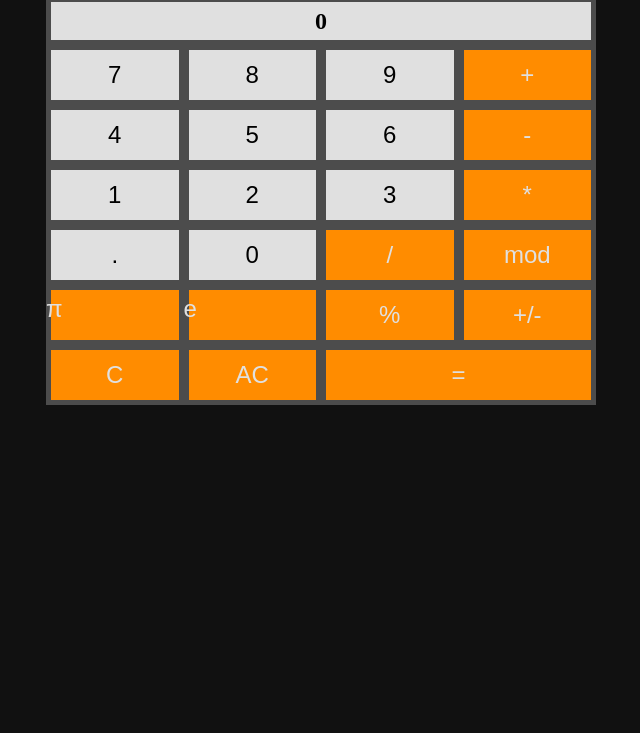
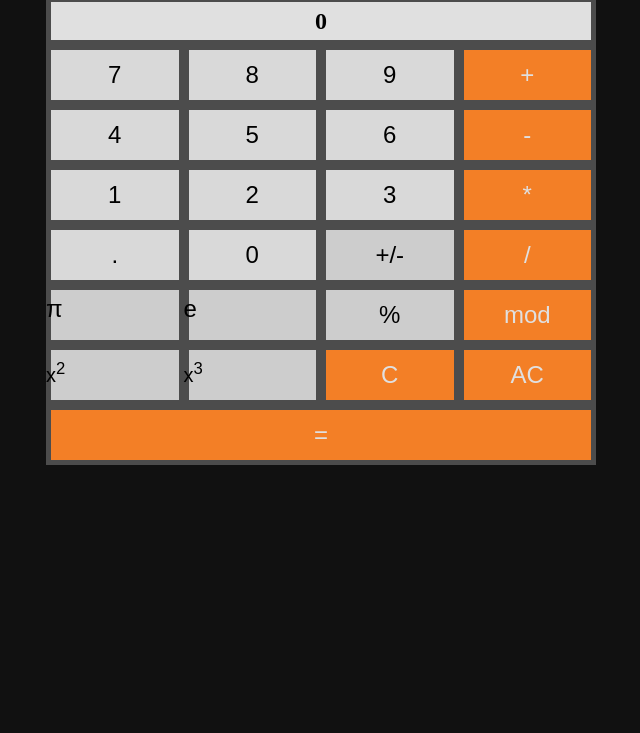
Before and after one commit to JoniWeiss-tiy/wk-03-calulator, a plain HTML site: page index.html in a window 1280 px wide. Shown: the part 67-800 px from the top of the page, without its empty margins (319-959 px from the left). Drawn offline with Linux system fonts and the light colour scheme.

Commit message:
feat(core) Add sci functions, refactor button functions

```diff
--- a/css/master.css
+++ b/css/master.css
@@ -82,6 +82,7 @@ section.calc-form-container {
 
 button {
   box-shadow: 0 0 0 5px #4c4c4c inset;
+  white-space: nowrap;
   width: 25%;
   height: 2.5em;
   border: none;
@@ -99,29 +100,27 @@ button:active {
 }
 
 button.orange  {
-  background-color: #ff8c00;
+  background-color: #f37f26;
   color: #e0e0e0;
 }
 
 button.white {
-  background-color: #e0e0e0;
+  background-color: #d9d9d9;
+}
 
+button.dark-white {
+  background-color: #cdcdcd;
 }
 
 button:last-child {
   flex-grow: 3;
 }
 
-
-.text-btns {
-  font-weight: normal;
-}
-
 .hide-on-sm {
   display: none;
 }
 
-@media only screen and (min-width: 1000px) {
+@media only screen and (min-width: 600px) {
   .hide-on-sm {
     display: inherit;
   }
--- a/index.html
+++ b/index.html
@@ -9,7 +9,7 @@
     <body>
       <div class="container">
         <header>
-          <h1>My Awesome Calculator</h1>
+          <h1>Joni Calc</h1>
         </header>
         <section class="display-container">
           <h2 id="display"></h2>
@@ -46,19 +46,23 @@
 
             <button id="0" class="num white"
             type="button" name="zero">0</button>
+            <button id="+/-" class="imediate-op dark-white text-btns"
+            type="button" name="+/-">+/-</button>
             <button id="/" class="op orange"
             type="button" name="divide">/</button>
+
+            <button id="3.14159" class="num dark-white hide-on-sm"
+            type="button" name="pi">&#960;</button>
+            <button id="2.72" class="num dark-white hide-on-sm"
+            type="button" name="e">e</button>
+            <button id="pct" class="imediate-op dark-white text-btns"
+            type="button" name="pct">%</button>
             <button id="mod" class="op orange text-btns"
             type="button" name="mod">mod</button>
-
-            <button id="3.14159" class="num orange hide-on-sm"
-            type="button" name="pi">&#960;</button>
-            <button id="2.72" class="num orange hide-on-sm"
-            type="button" name="e">e</button>
-            <button id="pct" class="orange text-btns"
-            type="button" name="pct" onclick="calc.calcPct()">%</button>
-            <button id="+/-" class="orange text-btns"
-            type="button" name="+/-" onclick="calc.switchPosNeg()">+/-</button>
+            <button id="^2" class="imediate-op dark-white hide-on-sm"
+            type="button" name="^2"><small>x<sup>2</sup></small></button>
+            <button id="^3" class="imediate-op dark-white hide-on-sm"
+            type="button" name="^3"><small>x<sup>3</sup></small></button>
             <button id="c" class="orange text-btns"
             type="button" name="clear" onclick="calc.onClear()">C</button>
             <button id="ac" class="orange text-btns"
--- a/js/calc.js
+++ b/js/calc.js
@@ -12,8 +12,13 @@ let buttonWatchers = (function() {
   var numArr = [].slice.call(
     document.getElementsByClassName('num')
   ).map((obj) => obj.id).sort();
+
   var opArr = [].slice.call(
     document.getElementsByClassName('op')
+  ).map((obj) => obj.id).sort();
+
+  var imOpArr = [].slice.call(
+    document.getElementsByClassName('imediate-op')
   ).map((obj) => obj.id).sort();
 
   numArr.forEach(function(val){
@@ -24,6 +29,11 @@ let buttonWatchers = (function() {
   opArr.forEach(function(val){
       var button = document.getElementById(val);
       button.onclick = onOpClick;
+    });
+
+  imOpArr.forEach(function(val){
+      var button = document.getElementById(val);
+      button.onclick = onImOpClick;
     });
 })();
 
@@ -54,28 +64,26 @@ function onOpClick() {
   updateDisplay(opStr, "append");
 }
 
-function calcPct(id) {
+function onImOpClick() {
   let inputArr = formInputStr.split(' ');
   let idx = inputArr.length - 1;
 
   let numStr = Number(inputArr[idx]);
 
-  numStr /= 100;
-
-  inputArr[idx] = numStr;
-  formInputStr = inputArr.join(' ');
-
-  // Add extra space at end of string for
-  updateDisplay(formInputStr, "replace");
-}
-
-function switchPosNeg(id) {
-  let inputArr = formInputStr.split(' ');
-  let idx = inputArr.length - 1;
-
-  let numStr = Number(inputArr[idx]);
-
-  numStr *= -1;
+  switch(this.id) {
+    case "pct":
+      numStr /= 100;
+      break;
+    case "^2":
+      numStr = numStr * numStr;
+      break;
+    case "^3":
+      numStr = numStr * numStr * numStr;
+      break;
+    case "+/-":
+      numStr *= -1;
+      break;
+  };
 
   inputArr[idx] = numStr;
   formInputStr = inputArr.join(' ');
@@ -143,12 +151,8 @@ let op = {
 const opSelector = (cb) => op[cb];
 
 return {
-  onNumClick: onNumClick,
-  onOpClick: onOpClick,
-  switchPosNeg: switchPosNeg,
   onEquals: onEquals,
-  onClear: onClear,
-  calcPct: calcPct
+  onClear: onClear
 };
 
 })();
```
